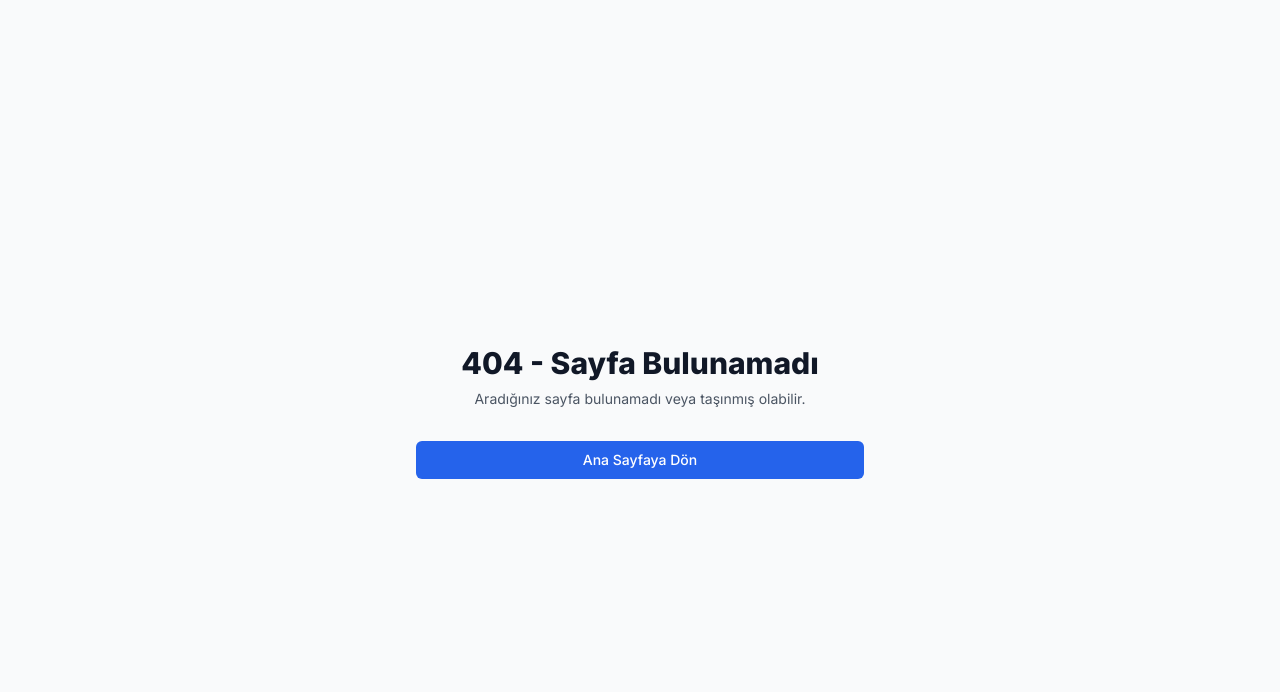
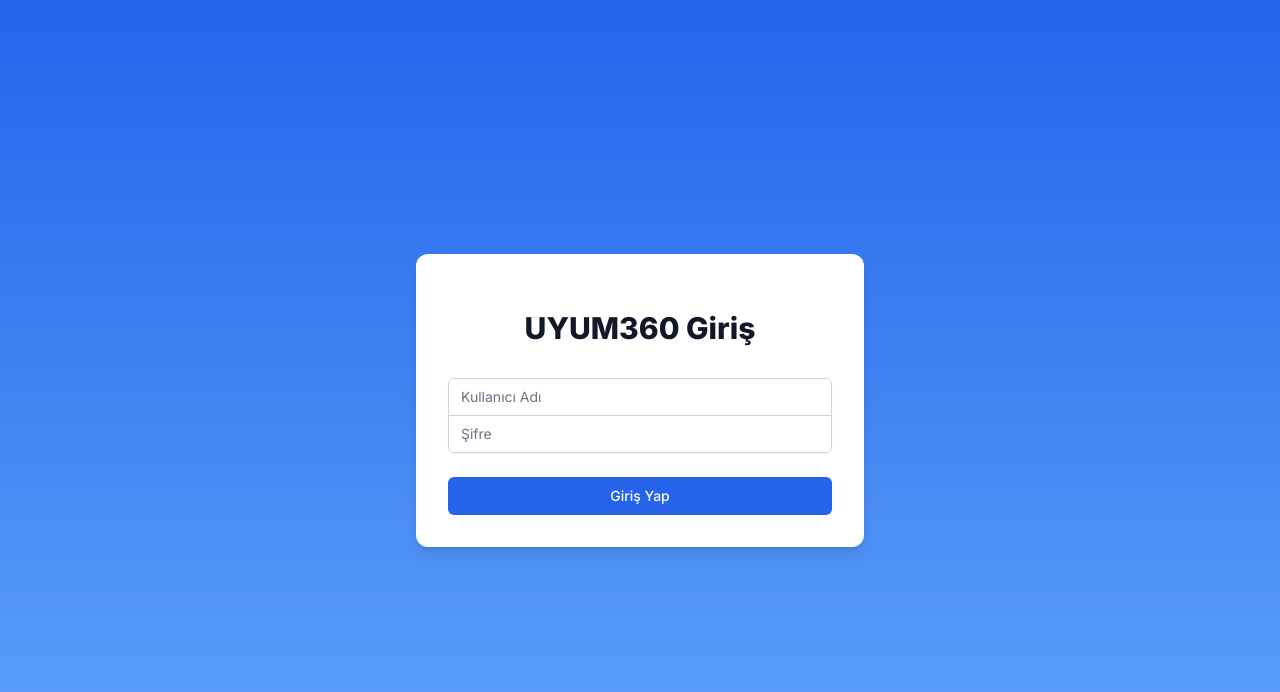
Before and after one commit to chewieem/dosyatakip, a Next.js app: page /login in a window 1280 px wide. Before the commit this address had no page. Shown: the top 692 px of the page. Built offline with nearby package versions, Linux system fonts and the light colour scheme.

Commit message:
login sayfası denemesi

```diff
--- /dev/null
+++ b/src/app/login/page.tsx
@@ -0,0 +1,76 @@
+'use client';
+
+import { useState } from 'react';
+import { useRouter } from 'next/navigation';
+
+export default function Login() {
+  const [username, setUsername] = useState('');
+  const [password, setPassword] = useState('');
+  const router = useRouter();
+
+  const handleSubmit = async (e: React.FormEvent) => {
+    e.preventDefault();
+    // Burada giriş işlemlerini yapabilirsiniz
+    console.log('Giriş denemesi:', username);
+    // Örnek kontrol
+    if (username && password) {
+      // Başarılı giriş sonrası ana sayfaya yönlendirme
+      router.push('/');
+    }
+  };
+
+  return (
+    <div className="min-h-screen flex items-center justify-center bg-gradient-to-b from-blue-600 to-blue-400 py-12 px-4 sm:px-6 lg:px-8">
+      <div className="max-w-md w-full space-y-8 bg-white p-8 rounded-xl shadow-lg">
+        <div>
+          <h2 className="mt-6 text-center text-3xl font-extrabold text-gray-900">
+            UYUM360 Giriş
+          </h2>
+        </div>
+        <form className="mt-8 space-y-6" onSubmit={handleSubmit}>
+          <div className="rounded-md shadow-sm -space-y-px">
+            <div>
+              <label htmlFor="username" className="sr-only">
+                Kullanıcı Adı
+              </label>
+              <input
+                id="username"
+                name="username"
+                type="text"
+                required
+                className="appearance-none rounded-none relative block w-full px-3 py-2 border border-gray-300 placeholder-gray-500 text-gray-900 rounded-t-md focus:outline-none focus:ring-blue-500 focus:border-blue-500 focus:z-10 sm:text-sm"
+                placeholder="Kullanıcı Adı"
+                value={username}
+                onChange={(e) => setUsername(e.target.value)}
+              />
+            </div>
+            <div>
+              <label htmlFor="password" className="sr-only">
+                Şifre
+              </label>
+              <input
+                id="password"
+                name="password"
+                type="password"
+                required
+                className="appearance-none rounded-none relative block w-full px-3 py-2 border border-gray-300 placeholder-gray-500 text-gray-900 rounded-b-md focus:outline-none focus:ring-blue-500 focus:border-blue-500 focus:z-10 sm:text-sm"
+                placeholder="Şifre"
+                value={password}
+                onChange={(e) => setPassword(e.target.value)}
+              />
+            </div>
+          </div>
+
+          <div>
+            <button
+              type="submit"
+              className="group relative w-full flex justify-center py-2 px-4 border border-transparent text-sm font-medium rounded-md text-white bg-blue-600 hover:bg-blue-700 focus:outline-none focus:ring-2 focus:ring-offset-2 focus:ring-blue-500"
+            >
+              Giriş Yap
+            </button>
+          </div>
+        </form>
+      </div>
+    </div>
+  );
+}
--- a/src/app/page.tsx
+++ b/src/app/page.tsx
@@ -44,10 +44,10 @@ export default function Home() {
           </p>
           <div className="flex justify-center gap-x-6 relative z-10">
             <a
-              href="/#contact"
+              href="/login"
               className="rounded-md bg-white px-6 py-3 text-sm font-semibold text-blue-600 shadow-sm hover:bg-blue-50 transition-colors duration-200 focus-visible:outline focus-visible:outline-2 focus-visible:outline-offset-2 focus-visible:outline-white"
             >
-              Hemen Başlayın
+              UYUM360 Giriş
             </a>
             <a
               href="/#services"
```
